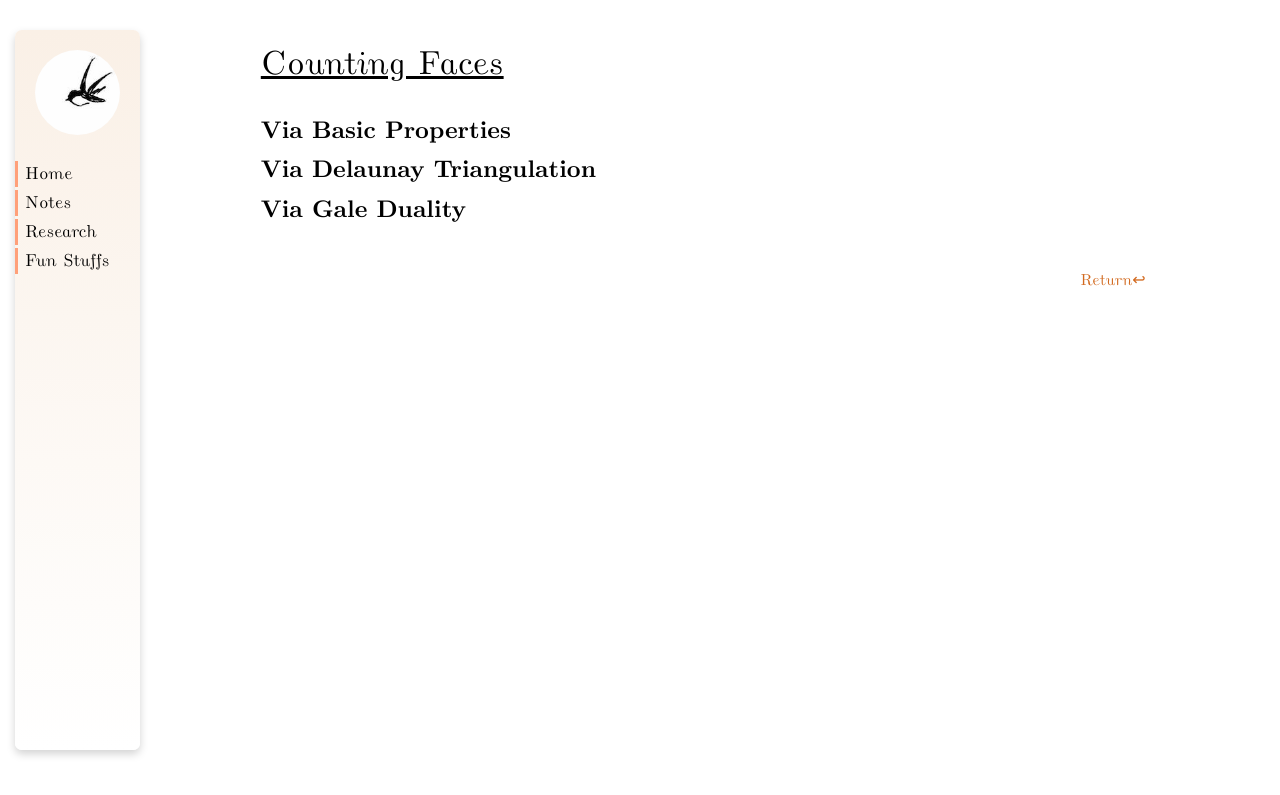
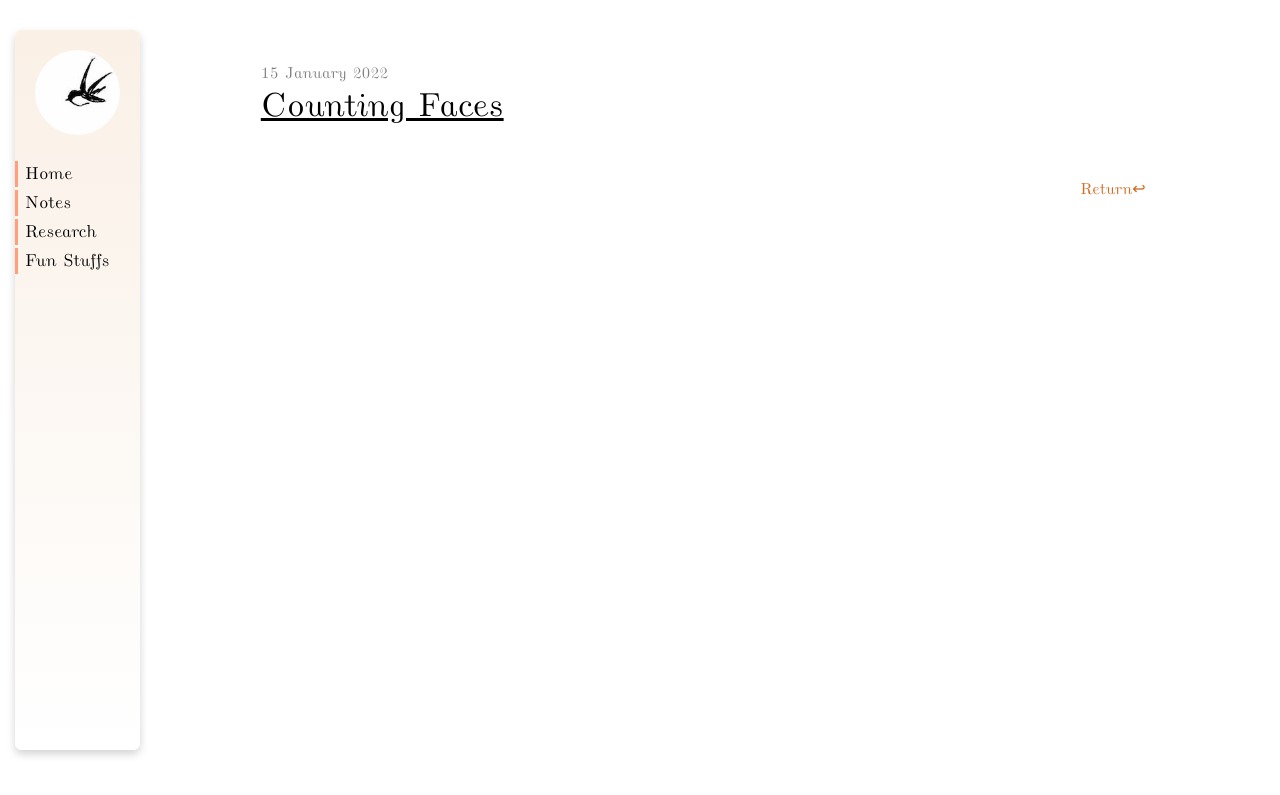
Before and after one commit to YanhengWang/yanhengwang.github.io, a Jekyll site: the page built from notes/geometry/3-5.md, in a window 1280 px wide. Shown: the top 795 px of the page. Built offline with Jekyll 4.4.1, drawn with Linux system fonts in a browser that asks for light colours.

Commit message:
update polytope-4

```diff
--- a/notes/geometry/3-5.md
+++ b/notes/geometry/3-5.md
@@ -1,10 +1,10 @@
 ---
 layout: page
+date: 15 January 2022
 title: Counting Faces
+preamble: |-
+    \newcommand{\aff}{\operatorname{aff}}
+    \newcommand{\conv}{\operatorname{conv}}
+    \renewcommand{\vec}[1]{\mathbf{#1}}
+returnPage: ./
 ---
-
-# Via Basic Properties
-
-# Via Delaunay Triangulation
-
-# Via Gale Duality
```
Also changed, not shown: notes/geometry/3-4.md (+3 -3 lines).
